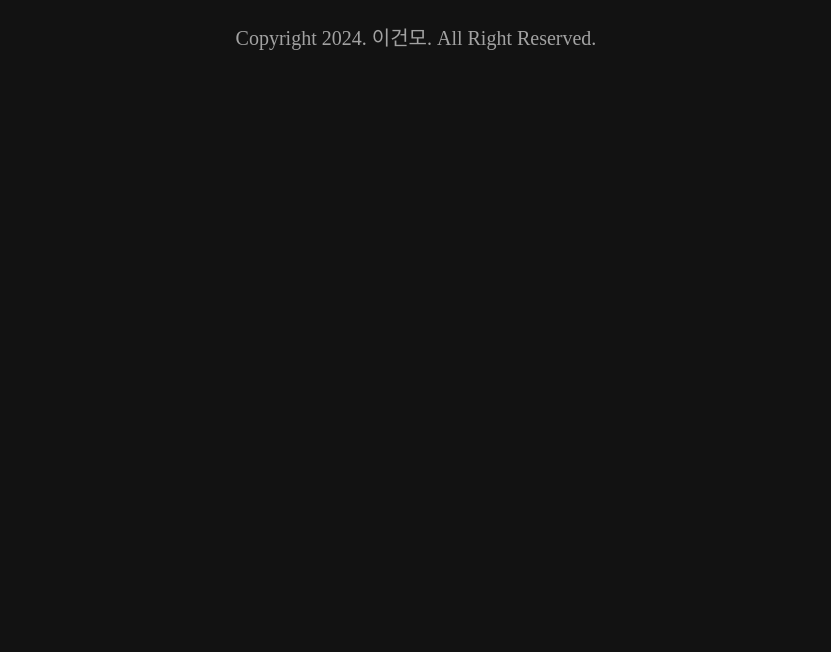
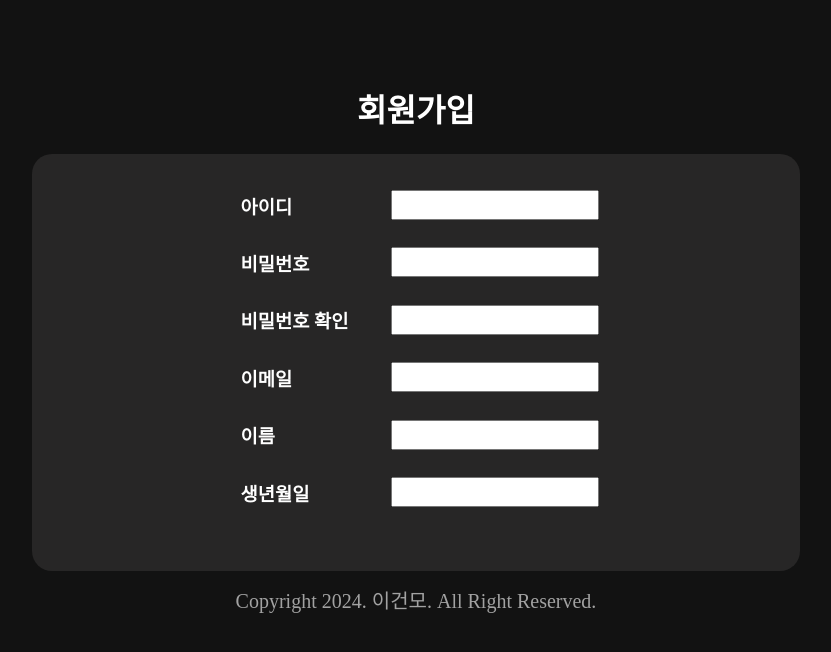
Before and after one commit to rjsah5676/Front-Practice, a plain HTML site: page signup.html in a window 1280 px wide. Shown: the whole page, without its empty margins (224-1055 px from the left). Drawn offline with Linux system fonts and the light colour scheme.

Commit message:
회원가입페이지 진행중

```diff
--- /dev/null
+++ b/css/signup.css
@@ -0,0 +1,60 @@
+@import url('https://fonts.googleapis.com/css2?family=Gothic+A1&display=swap');
+
+.signup-container {
+    width:60%;
+    margin: 0;
+    text-align: center;
+    position: absolute;
+    top:8%;
+    left:20%;
+}
+
+h1 {
+    font-family: "Gothic A1", serif;
+    font-style: normal;
+    color:white;
+}
+
+.signup-box {
+    font-family: "Gothic A1", serif;
+    font-style: normal;
+    background-color: rgb(39, 38, 38);
+    border-radius: 20px;
+    padding:20px;
+}
+.signup-box > ul {
+    display: flex;
+    flex-direction: column;
+    width:90%;
+}
+
+.signup-box > ul > li {
+    color:white;
+    list-style-type: none;
+    text-align: left;
+    display:flex;
+    width:100%;
+    margin:auto;
+    margin-bottom:20px;
+}
+
+.signup-box > ul > li > h3{
+    margin-left:auto;
+    width:150px;
+    line-height: 0px;
+}
+
+.signup-box > ul > li > input{
+    margin-right:auto;
+    width:200px;
+    height:3vh;
+}
+
+@media (max-width:640px) {
+    .signup-box > ul > li > h3{
+        font-size:14px;
+    }
+    .signup-box > ul > li > input{
+        width:140px;
+    }
+}
--- a/signup.html
+++ b/signup.html
@@ -5,10 +5,34 @@
     <meta name="viewport" content="width=device-width, initial-scale=1.0">
     <title>Document</title>
     <link rel="stylesheet" href="./css/fade.css" />
+    <link rel="stylesheet" href="./css/signup.css" />
     <script src="./js/style.js"></script>
 </head>
 <body class="fade">
-    <div>
+    <div class="signup-container">
+        <h1>회원가입</h1>
+        <form class="signup-box">
+            <ul>
+                <li>
+                    <h3>아이디</h3><input type="text"/>
+                </li>
+                <li>
+                    <h3>비밀번호</h3><input type="password"/>
+                </li>
+                <li>
+                    <h3>비밀번호 확인</h3><input type="password"/>
+                </li>
+                <li>
+                    <h3>이메일</h3><input type="email"/>
+                </li>
+                <li>
+                    <h3>이름</h3><input type="text"/>
+                </li>
+                <li>
+                    <h3>생년월일</h3><input type="text"/>
+                </li>
+            </ul>
+        </form>
         <div class="footer"></div>
     </div>
     <script>
```
